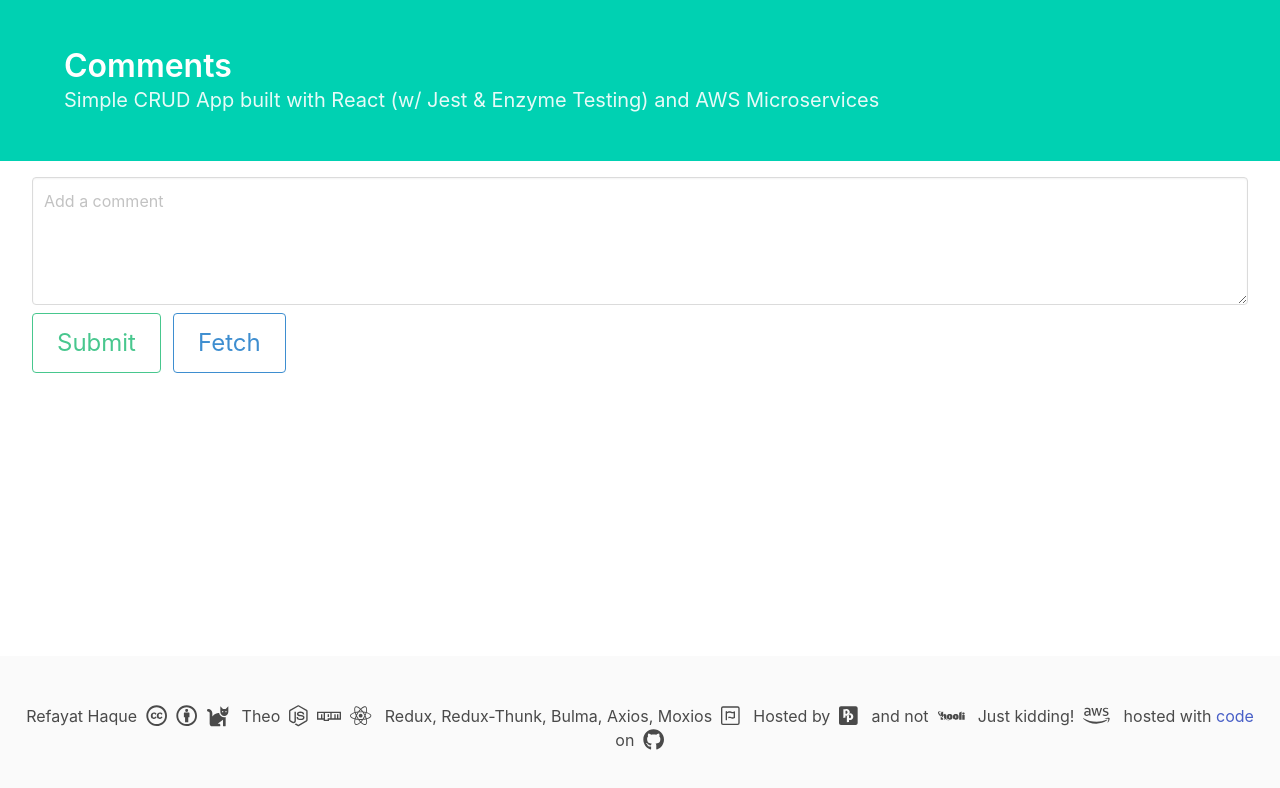
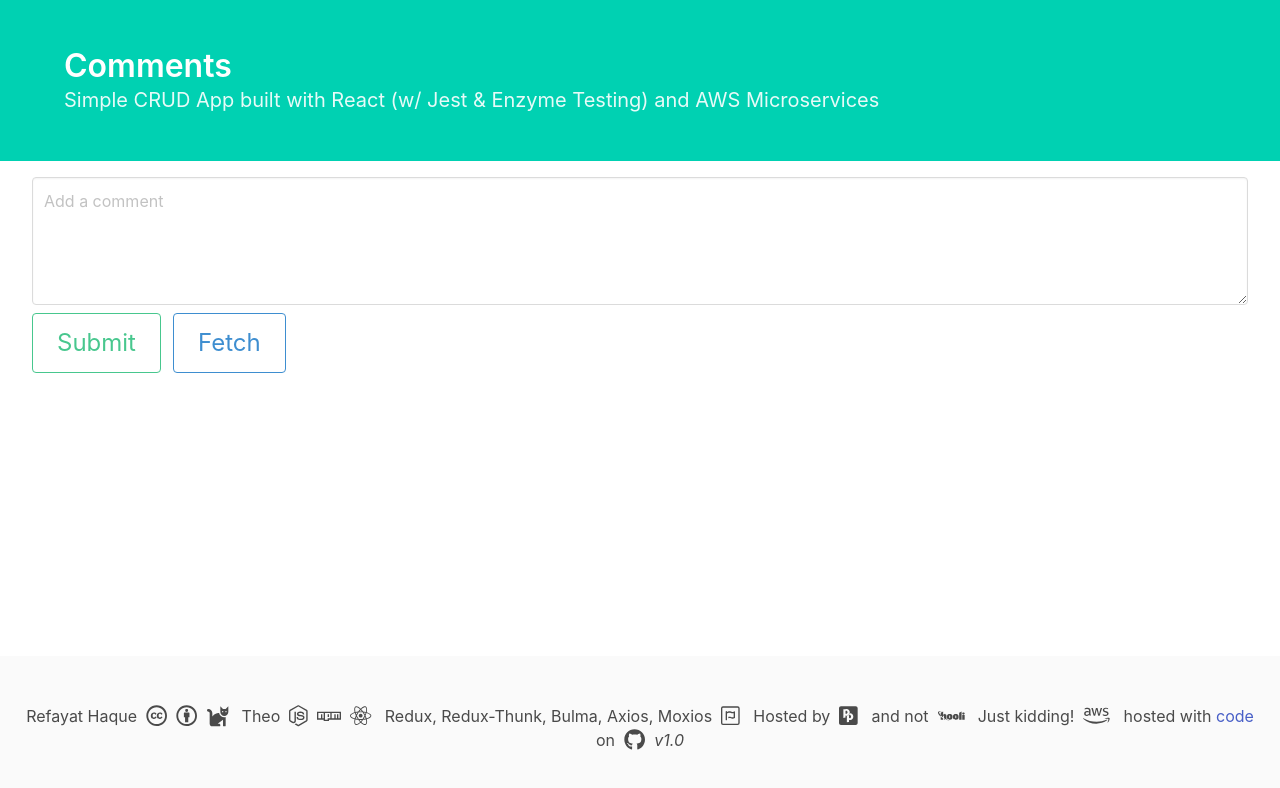
Before and after one commit to KenAustria/aws-crud-app, a React (Create React App) app: page / in a window 1280 px wide. Shown: the top 788 px of the page. Built offline with nearby package versions, Linux system fonts and the light colour scheme.

Commit message:
Running prettier and linter, and staging, comitting and pushing to branch

```diff
--- a/src/components/presentation/App.js
+++ b/src/components/presentation/App.js
@@ -59,7 +59,8 @@ const App = () => {
               <FontAwesomeIcon icon={['fab', 'hooli']} size="lg" /> &nbsp; Just kidding! &nbsp;
               <FontAwesomeIcon icon={['fab', 'aws']} size="lg" /> &nbsp; hosted with{' '}
               <a href="https://github.com/refayathaque/aws-crud-app">code</a> on &nbsp;
-              <FontAwesomeIcon icon={['fab', 'github']} size="lg" />
+              <FontAwesomeIcon icon={['fab', 'github']} size="lg" /> &nbsp;
+              <i>v1.0</i>
             </p>
           </div>
         </footer>
```
